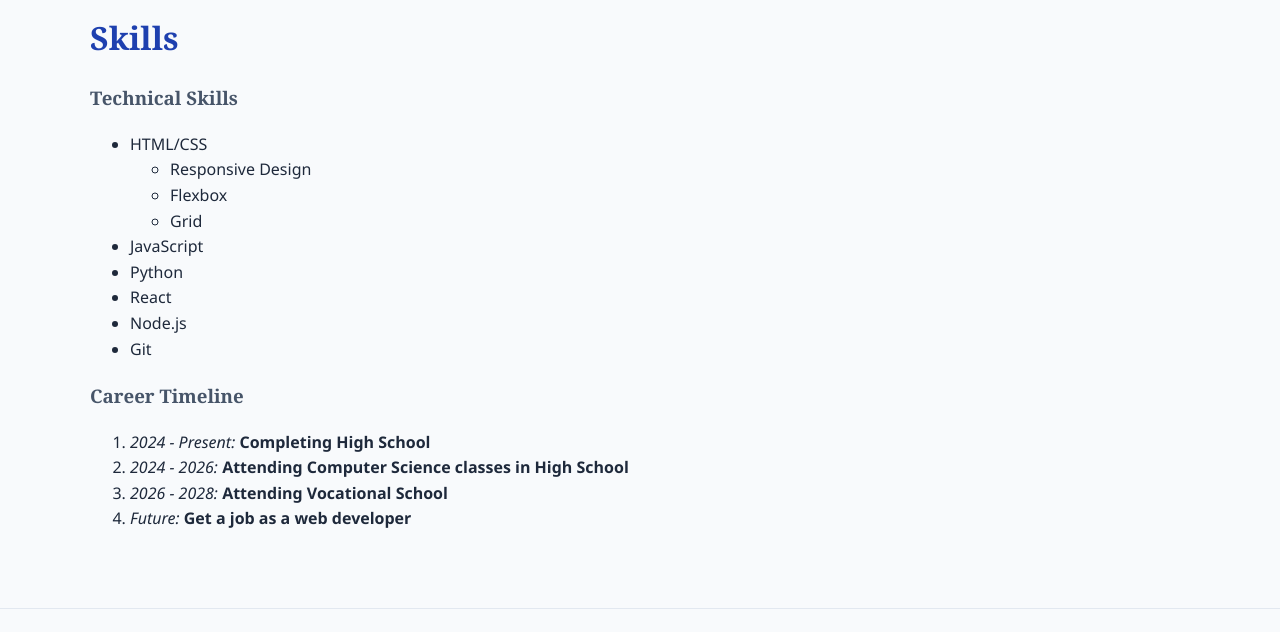
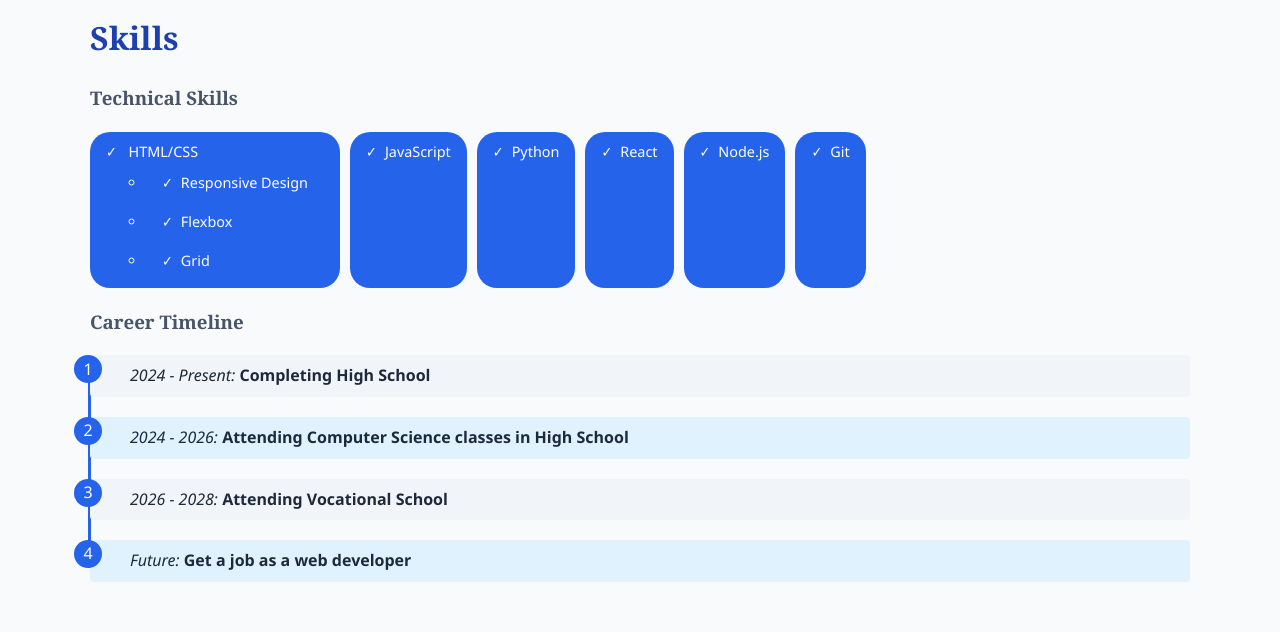
Before and after one commit to Xruiz16/notes, a plain HTML site: page profile.html in a window 1280 px wide. Shown: the part 1220-1852 px from the top of the page. Drawn offline with Linux system fonts and the light colour scheme.

Commit message:
brand new day

```diff
--- a/profile.html
+++ b/profile.html
@@ -86,7 +86,81 @@
       }
 
       table {
+        width: 100%;
+        border-collapse: collapse;
         border: 1px solid #cbd5e1;
+        box-shadow: 0 4px 12px rgba(15, 23, 42, 0.1);
+      }
+
+      th,
+      td {
+        padding: 14px 18px;
+        text-align: left;
+      }
+
+      th {
+        background: var(--primary);
+        color: white;
+      }
+
+      tr:nth-child(even) {
+        background: #f1f5f9;
+      }
+
+      tr:hover {
+        background: #e0f2fe;
+      }
+
+      .timeline {
+        list-style: none;
+        counter-reset: year;
+        padding-left: 0;
+        position: relative;
+        display: flow-root;
+      }
+
+      .timeline::before {
+        content: "";
+        position: absolute;
+        left: -2px;
+        top: 14px;
+        bottom: 14px;
+        width: 3px;
+        background: var(--primary);
+      }
+
+      .timeline li {
+        position: relative;
+        padding: 8px 12px 8px 40px;
+        margin-bottom: 20px;
+        border-radius: 4px;
+      }
+
+      .timeline li:nth-child(odd) {
+        background: #f1f5f9;
+      }
+
+      .timeline li:nth-child(even) {
+        background: #e0f2fe;
+      }
+
+      .timeline li:last-child {
+        margin-bottom: 0;
+      }
+
+      .timeline li::before {
+        content: counter(year);
+        counter-increment: year;
+        position: absolute;
+        left: -16px;
+        top: 0;
+        width: 28px;
+        height: 28px;
+        display: grid;
+        place-items: center;
+        border-radius: 50%;
+        background: var(--primary);
+        color: white;
       }
 
       img {
@@ -178,7 +252,7 @@
           <h2 id="skills-title">Skills</h2>
 
           <h3>Technical Skills</h3>
-          <ul>
+          <ul class="skills-list">
             <li>
               HTML/CSS
               <ul>
@@ -195,7 +269,7 @@
           </ul>
 
           <h3>Career Timeline</h3>
-          <ol>
+          <ol class="timeline">
             <li><em>2024 - Present:</em> <strong>Completing High School</strong></li>
             <li><em>2024 - 2026:</em> <strong>Attending Computer Science classes in High School</strong></li>
             <li><em>2026 - 2028:</em> <strong>Attending Vocational School</strong></li>
--- a/style.css
+++ b/style.css
@@ -76,3 +76,36 @@ p {
     flex-wrap: wrap;
     margin-top: 20px;
 }
+
+.skills-list {
+    display: flex;
+    flex-wrap: wrap;
+    gap: 10px;
+    list-style: none;
+    margin: 0;
+    padding: 0;
+}
+
+.skills-list li {
+    background: var(--primary);
+    color: white;
+    padding: 8px 16px;
+    border-radius: 20px;
+    font-size: 0.9rem;
+}
+
+.skills-list li::before {
+    content: "✓";
+    margin-right: 8px;
+}
+
+@media (max-width: 600px) {
+    .skills-list {
+        flex-wrap: nowrap;
+        overflow-x: auto;
+    }
+
+    .skills-list li {
+        flex: 0 0 auto;
+    }
+}
```
